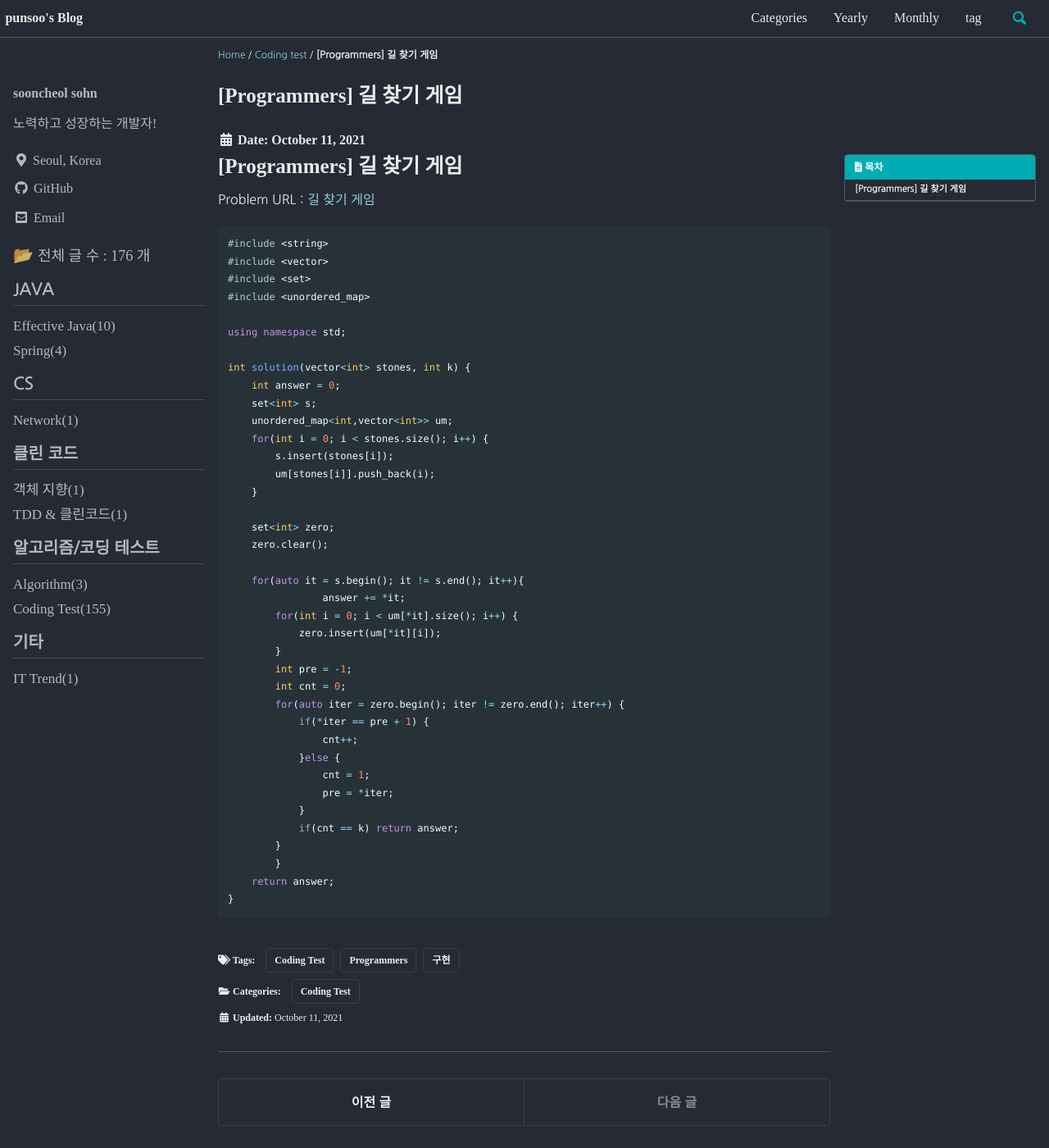
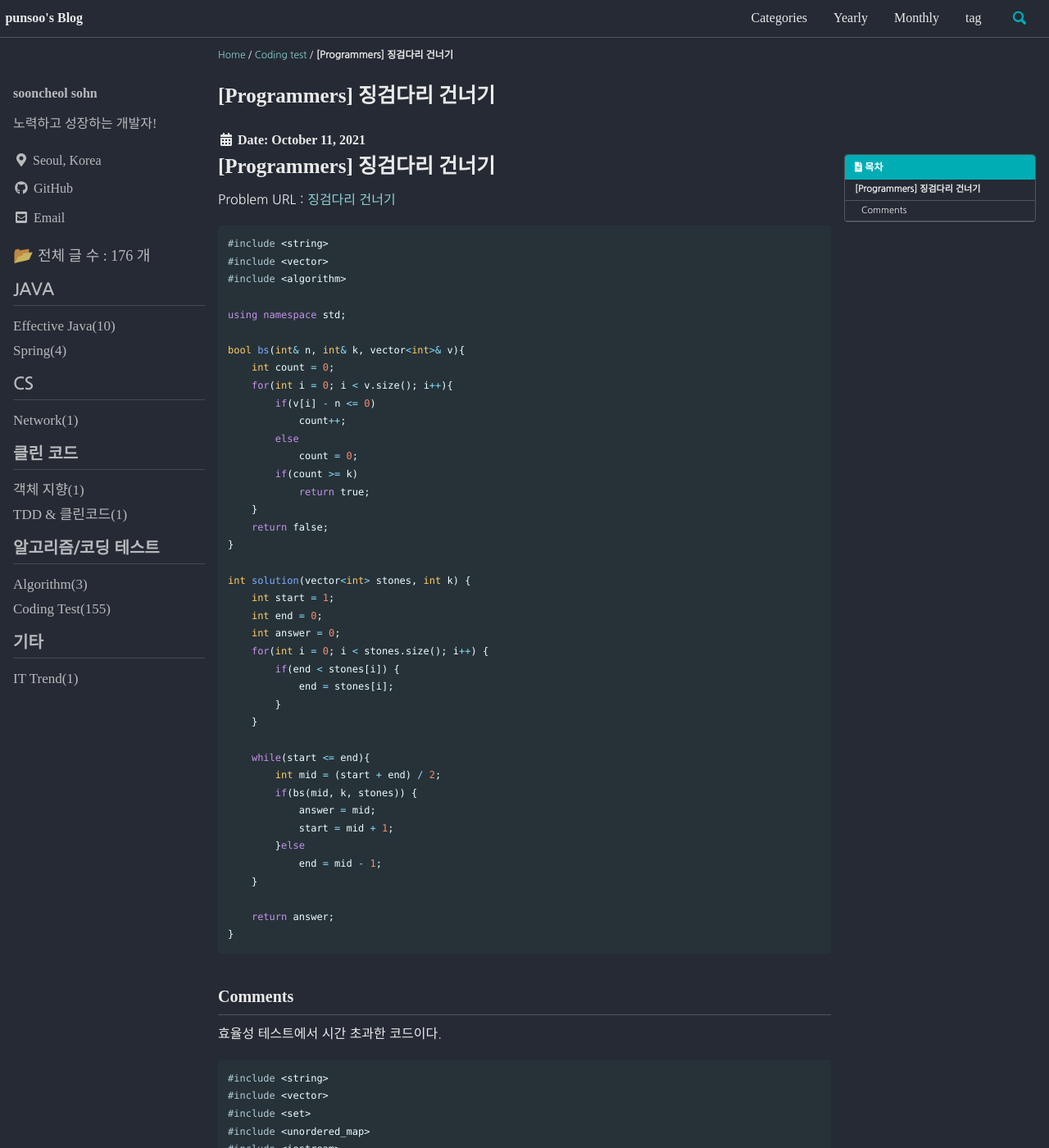
Before and after one commit to punsoo/punsoo.github.io, a Jekyll site: the page built from _posts/Coding-Test/2021-10-11-Programmers-징검다리 건너기.md, in a window 1280 px wide and 1400 px high. Shown: the whole window at 82% size. Built offline with Jekyll 4.4.1, drawn with Linux system fonts in a browser that asks for light colours; cached includes are drawn as plain includes; some web fonts are replaced; comment, search, counter and statistics services are not loaded; some of the changed text lies outside the part shown.

Commit message:
Programmers 징검다리 건너기

````diff
--- a/_posts/Coding-Test/2021-10-11-Programmers-징검다리 건너기.md
+++ b/_posts/Coding-Test/2021-10-11-Programmers-징검다리 건너기.md
@@ -9,8 +9,8 @@ defaults:
   comments: true
   related: true
 
-title: "[Programmers] 길 찾기 게임"
-excerpt: "[Programmers] 길 찾기 게임"
+title: "[Programmers] 징검다리 건너기"
+excerpt: "[Programmers] 징검다리 건너기"
 toc: true
 toc_sticky: true
 toc_label: "목차"
@@ -19,17 +19,63 @@ categories:
 tags:
   - [Coding Test, Programmers, 구현]
 date: 2021-10-11
-last_modified_at: 2021-10-11
+last_modified_at: 2021-10-12
 ---
-# [Programmers] 길 찾기 게임
+# [Programmers] 징검다리 건너기
 
-Problem URL : [길 찾기 게임](https://programmers.co.kr/learn/courses/30/lessons/64062)
+Problem URL : [징검다리 건너기](https://programmers.co.kr/learn/courses/30/lessons/64062)
 
+```cpp
+#include <string>
+#include <vector>
+#include <algorithm>
+
+using namespace std;
+
+bool bs(int& n, int& k, vector<int>& v){
+    int count = 0;
+    for(int i = 0; i < v.size(); i++){
+        if(v[i] - n <= 0)
+            count++;
+        else
+            count = 0;
+        if(count >= k)
+            return true;
+    }
+    return false;
+}
+
+int solution(vector<int> stones, int k) {
+    int start = 1;
+    int end = 0;
+    int answer = 0;
+    for(int i = 0; i < stones.size(); i++) {
+        if(end < stones[i]) {
+            end = stones[i];
+        }
+    }
+
+    while(start <= end){
+        int mid = (start + end) / 2;
+        if(bs(mid, k, stones)) {
+            answer = mid;
+            start = mid + 1;
+        }else
+            end = mid - 1;
+    }
+
+    return answer;
+}
+```
+
+## Comments
+효율성 테스트에서 시간 초과한 코드이다.
 ```cpp
 #include <string>
 #include <vector>
 #include <set>
 #include <unordered_map>
+#include <iostream>
 
 using namespace std;
 
@@ -44,9 +90,9 @@ int solution(vector<int> stones, int k) {
 
     set<int> zero;
     zero.clear();
-
+    int val;
     for(auto it = s.begin(); it != s.end(); it++){
-		answer += *it;
+        val = *it;
         for(int i = 0; i < um[*it].size(); i++) {
             zero.insert(um[*it][i]);
         }
````
Also changed, not shown: other parts of _posts/Coding-Test/2021-10-11-Programmers-징검다리 건너기.md (+3 -3 lines).
